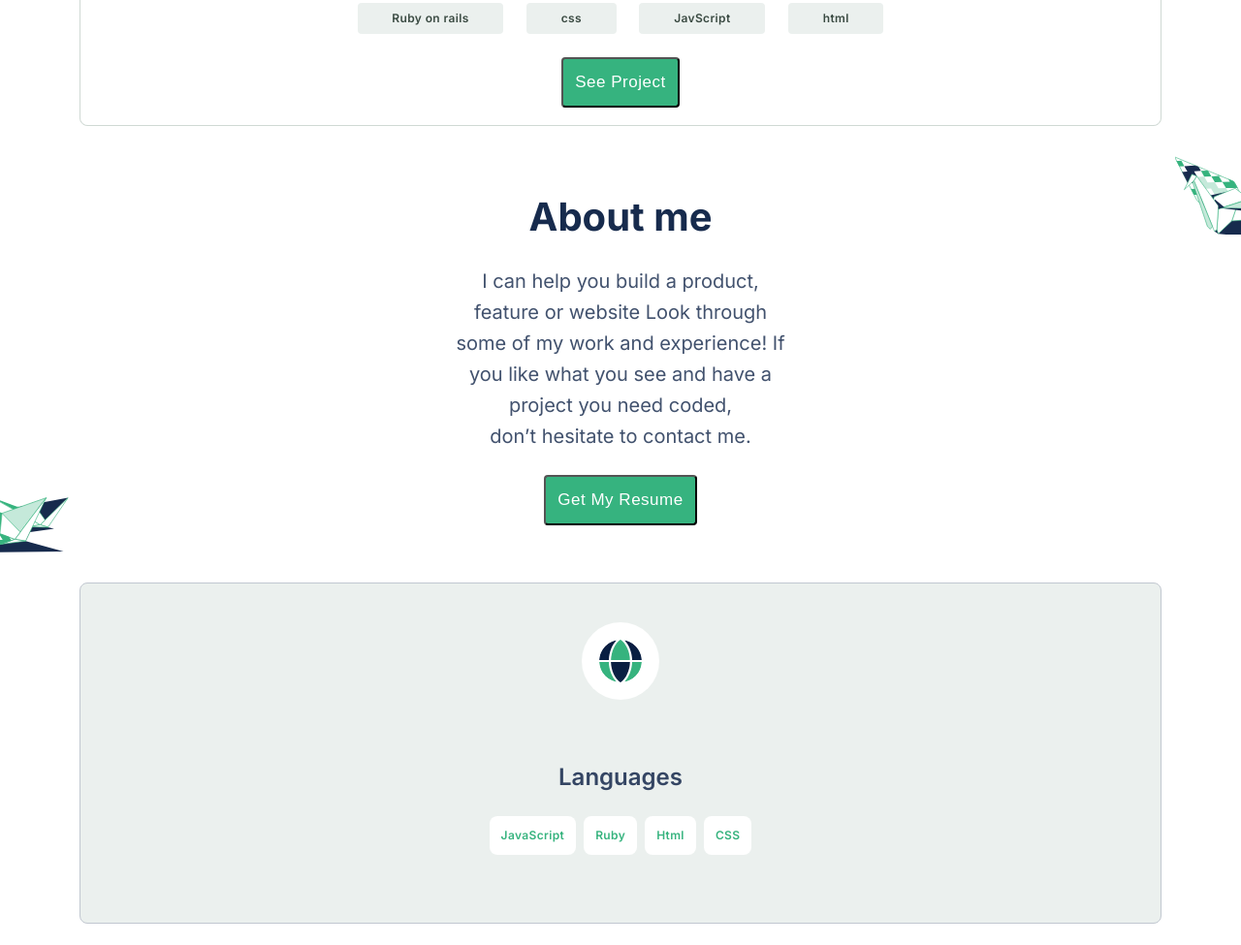
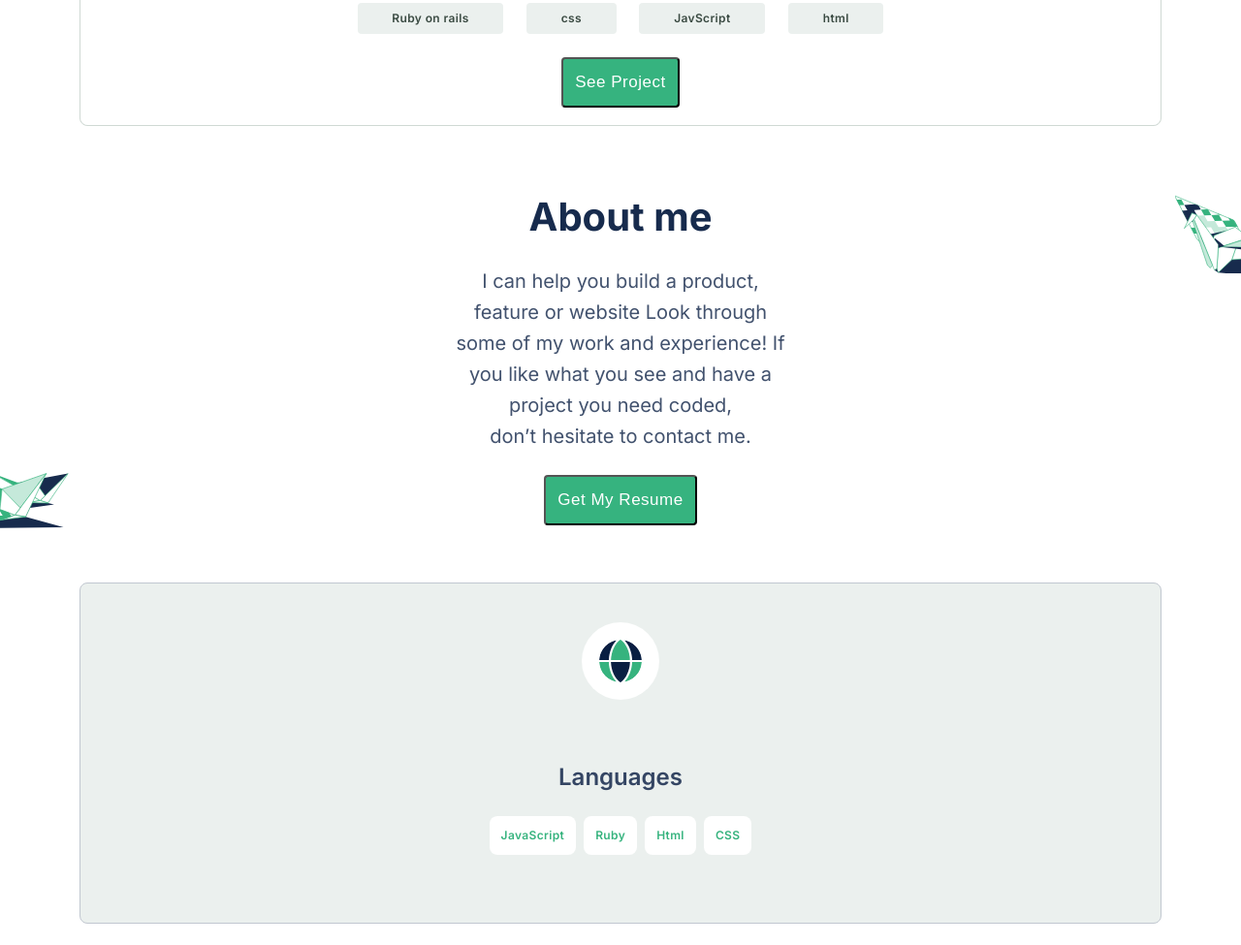
Before and after one commit to jorgegoco/Portfolio, a website: page index.html in a window 1280 px wide. Shown: the part 3817-4792 px from the top of the page at 97% size. Drawn offline with Linux system fonts and the light colour scheme.

Commit message:
Fix requested changes

```diff
--- a/assets/stylesheets/main.css
+++ b/assets/stylesheets/main.css
@@ -252,6 +252,10 @@ span {
   cursor: pointer;
 }
 
+.about-me {
+  background: url(/assets/images/about_me_first_picture.svg) right -25px no-repeat, url(/assets/images/about_me_second_picture.svg) left 290px no-repeat;
+}
+
 .about-me-header {
   font-weight: 700;
   font-size: 40px;
@@ -286,7 +290,7 @@ span {
   cursor: pointer;
 }
 
-.about-me {
+.about-me-domain {
   width: 87.2%;
   margin: auto;
   margin-top: 59px;
@@ -361,18 +365,6 @@ span {
   border-radius: 8px;
 }
 
-.about-me-first-picture {
-  position: absolute;
-  right: 0;
-  top: 3950px;
-}
-
-.about-me-second-picture {
-  position: absolute;
-  left: 0;
-  top: 4330px;
-}
-
 .work-button:hover,
 .about-me-button:hover {
   box-shadow: 0 8px 16px rgba(54, 179, 127, 0.24);
--- a/index.html
+++ b/index.html
@@ -108,12 +108,15 @@
         </div>
       </div>
     </section>
+    <section class="about-me">
       <h2 class="about-me-header">About me</h2>
-    <p class="about-me-paragraph-mobile"> I can help you build a product,<br>feature or website Look through<br>some of
+      <p class="about-me-paragraph-mobile"> I can help you build a product,<br>feature or website Look through<br>some
+        of
         my work and
-      experience! If<br>you like what you see and have a<br>project you need coded,<br>don’t hesitate to contact me.</p>
+        experience! If<br>you like what you see and have a<br>project you need coded,<br>don’t hesitate to contact me.
+      </p>
       <button class="about-me-button">Get My Resume</button>
-    <section class="about-me">
+      <div class="about-me-domain">
         <div class="about-me-languages">
           <img class="languages-icon" src="./assets/images/languages.svg">
           <h3 class="languages-header">Languages</h3>
@@ -146,10 +149,9 @@
             <li class="skill-element terminal">Terminal</li>
           </ul>
         </div>
+      </div>
     </section>
   </main>
-  <img class="about-me-first-picture" src="./assets/images/about_me_first_picture.svg">
-  <img class="about-me-second-picture" src="./assets/images/about_me_second_picture.svg">
 </body>
 
 </html>
```
Lines whose indentation alone changed are shown as unchanged.
